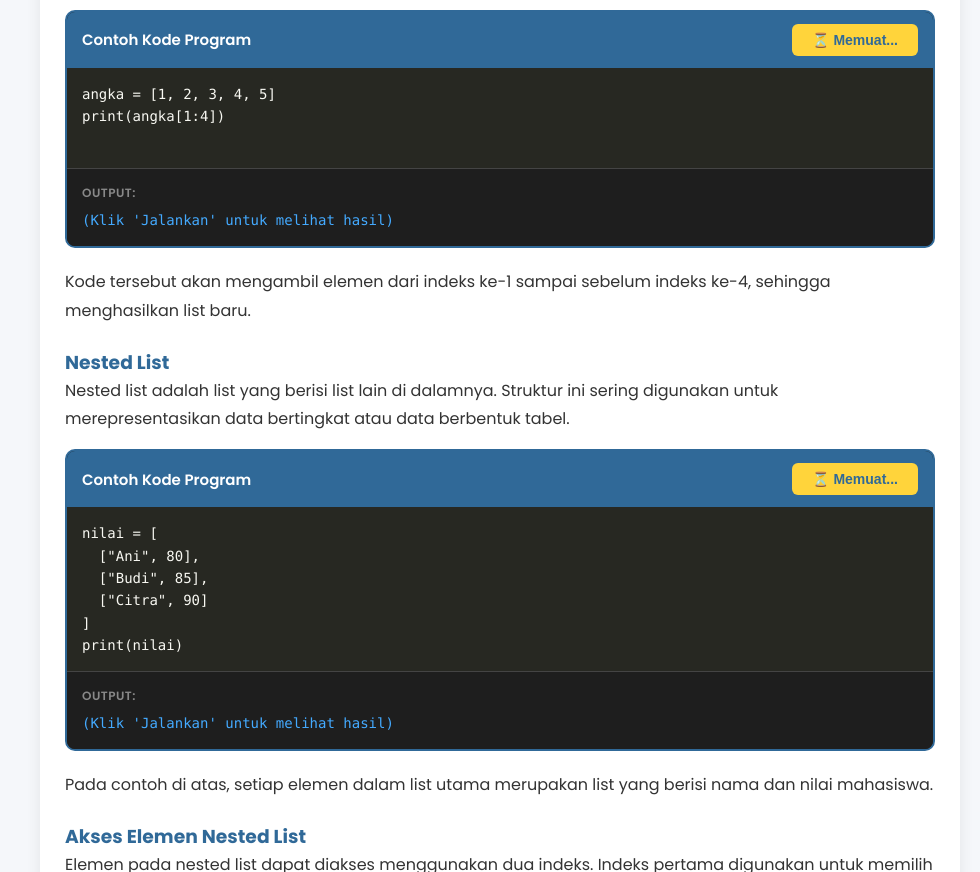
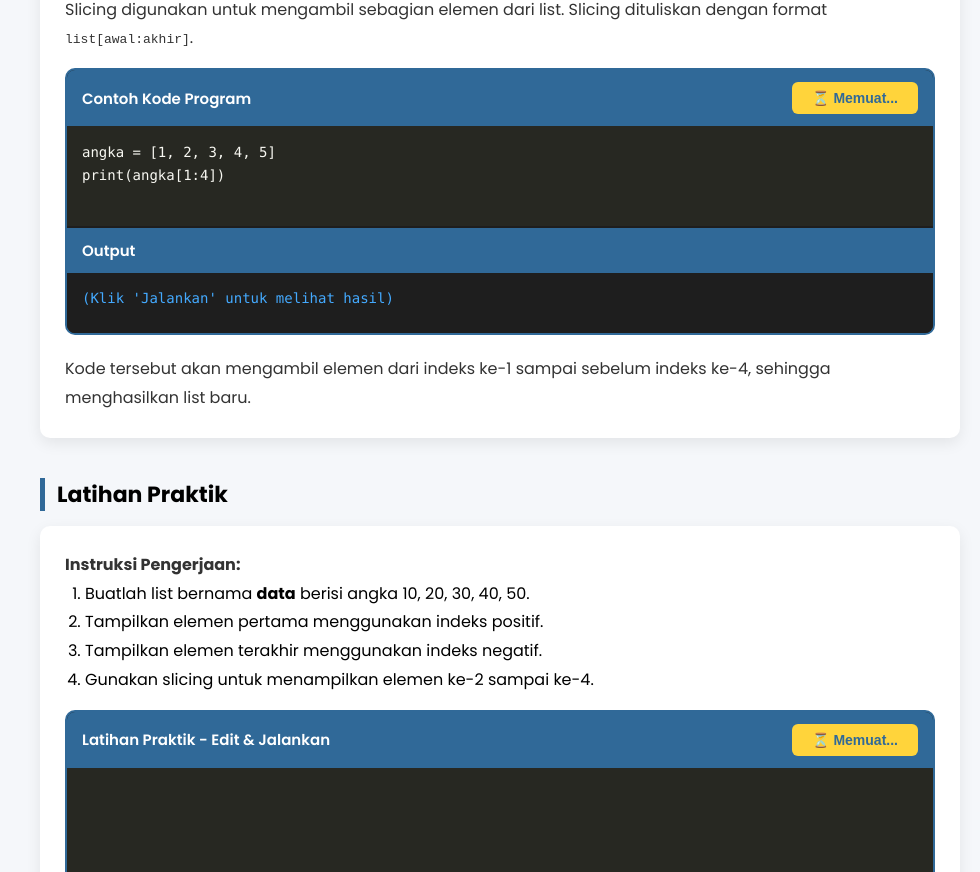
Before and after one commit to Halooci/Lidict, a React (Vite) app: page /List/PembuatanAksesElement in a window 1280 px wide. Shown: the part 1928-2800 px from the top of the page, without its empty margins (280-1260 px from the left). Built offline with nearby package versions, Linux system fonts and the light colour scheme.

Commit message:
subbab 2 ni

```diff
--- a/src/pages/materi/List/PembuatanAksesElement.jsx
+++ b/src/pages/materi/List/PembuatanAksesElement.jsx
@@ -7,11 +7,14 @@ export default function PembuatanAksesElement() {
   const [pyodideReady, setPyodideReady] = useState(false);
   const pyodideRef = useRef(null);
 
+  // Ref untuk textarea latihan
+  const latihanTextareaRef = useRef(null);
+
   // State untuk output setiap editor kode
   const [codeOutputs, setCodeOutputs] = useState({});
 
-  // State untuk menyimpan kode contoh (read-only)
-  const codeExamples = {
+  // State untuk menyimpan kode contoh (read-only) dan latihan (editable)
+  const [codeInputs, setCodeInputs] = useState({
     pembuatan: `buah = ["apel", "jeruk", "mangga"]
 print(buah)`,
     akses: `buah = ["apel", "jeruk", "mangga"]
@@ -22,26 +25,16 @@ print(buah[-1])
 print(buah[-2])`,
     slicing: `angka = [1, 2, 3, 4, 5]
 print(angka[1:4])`,
-    nested: `nilai = [
-  ["Ani", 80],
-  ["Budi", 85],
-  ["Citra", 90]
-]
-print(nilai)`,
-    aksesNested: `nilai = [
-  ["Ani", 80],
-  ["Budi", 85],
-  ["Citra", 90]
-]
-print(nilai[0][0])
-print(nilai[1][1])`
-  };
+    // LATIHAN KOSONG - hanya instruksi di komentar
+    latihan: `
+
+`
+  });
 
   // Load Pyodide saat komponen mount
   useEffect(() => {
     const loadPyodide = async () => {
       if (!window.loadPyodide) {
-        // Load script Pyodide jika belum ada
         const script = document.createElement('script');
         script.src = "https://cdn.jsdelivr.net/pyodide/v0.25.0/full/pyodide.js";
         script.async = true;
@@ -57,11 +50,10 @@ print(nilai[1][1])`
         setPyodideReady(true);
       }
     };
-
     loadPyodide();
   }, []);
 
-  // Fungsi untuk menjalankan kode Python
+  // Fungsi untuk menjalankan kode Python - VERSI FIX dengan StringIO
   const runPythonCode = async (codeKey) => {
     if (!pyodideReady || !pyodideRef.current) {
       setCodeOutputs(prev => ({
@@ -74,19 +66,42 @@ print(nilai[1][1])`
     try {
       const pyodide = pyodideRef.current;
 
-      // Redirect stdout ke variabel
-      pyodide.setStdout({ batched: (text) => {
-        setCodeOutputs(prev => ({
-          ...prev,
-          [codeKey]: (prev[codeKey] || "") + text
-        }));
-      }});
-
       // Clear output sebelumnya
       setCodeOutputs(prev => ({ ...prev, [codeKey]: "" }));
 
-      // Jalankan kode
-      await pyodide.runPythonAsync(codeExamples[codeKey]);
+      // Escape kode untuk dimasukkan ke dalam template string Python
+      const escapedCode = codeInputs[codeKey]
+        .replace(/\\/g, '\\\\')
+        .replace(/"/g, '\\"')
+        .replace(/\n/g, '\\n');
+
+      // Jalankan kode dengan StringIO untuk capture output
+      const result = await pyodide.runPythonAsync(`
+import sys
+from io import StringIO
+
+# Simpan stdout asli
+_old_stdout = sys.stdout
+
+# Ganti dengan StringIO
+sys.stdout = _buffer = StringIO()
+
+try:
+    exec("""
+${escapedCode}
+""")
+finally:
+    # Kembalikan stdout asli
+    sys.stdout = _old_stdout
+
+# Return hasil
+_buffer.getvalue()
+      `);
+
+      setCodeOutputs(prev => ({
+        ...prev,
+        [codeKey]: result
+      }));
 
     } catch (error) {
       setCodeOutputs(prev => ({
@@ -94,6 +109,11 @@ print(nilai[1][1])`
         [codeKey]: `❌ Error: ${error.message}`
       }));
     }
+  };
+
+  // Update code input untuk latihan
+  const updateCodeInput = (key, value) => {
+    setCodeInputs(prev => ({ ...prev, [key]: value }));
   };
 
   // Komponen reusable untuk editor kode Pyodide - READ ONLY
@@ -111,11 +131,45 @@ print(nilai[1][1])`
       </div>
       <div style={styles.codeInputReadOnly}>
         <pre style={styles.codePre}>
-          {codeExamples[codeKey]}
+          {codeInputs[codeKey]}
         </pre>
       </div>
+      <div style={styles.outputHeader}>
+        <span style={styles.outputTitle}>Output</span>
+      </div>
       <div style={styles.codeOutput}>
-        <div style={styles.outputLabel}>Output:</div>
+        <pre style={styles.outputContent}>
+          {codeOutputs[codeKey] || "(Klik 'Jalankan' untuk melihat hasil)"}
+        </pre>
+      </div>
+    </div>
+  );
+
+  // Komponen untuk editor kode yang BISA DIEDIT (Latihan Praktik)
+  const CodeEditorEditable = ({ codeKey, title }) => (
+    <div style={styles.codeEditorContainer}>
+      <div style={styles.codeEditorHeader}>
+        <span style={styles.codeEditorTitle}>{title}</span>
+        <button
+          style={styles.runButton}
+          onClick={() => runPythonCode(codeKey)}
+          disabled={!pyodideReady}
+        >
+          {pyodideReady ? "▶ Jalankan" : "⏳ Memuat..."}
+        </button>
+      </div>
+      {/* TEXTAREA untuk input yang bisa diedit */}
+      <textarea
+        ref={latihanTextareaRef}
+        style={styles.codeInputEditable}
+        value={codeInputs[codeKey]}
+        onChange={(e) => updateCodeInput(codeKey, e.target.value)}
+        spellCheck={false}
+      />
+      <div style={styles.outputHeader}>
+        <span style={styles.outputTitle}>Output</span>
+      </div>
+      <div style={styles.codeOutput}>
         <pre style={styles.outputContent}>
           {codeOutputs[codeKey] || "(Klik 'Jalankan' untuk melihat hasil)"}
         </pre>
@@ -149,7 +203,7 @@ print(nilai[1][1])`
                   <li>Menjelaskan cara mengakses elemen list menggunakan indeks.</li>
                   <li>Menjelaskan penggunaan indeks positif dan indeks negatif.</li>
                   <li>Menjelaskan konsep slicing pada list.</li>
-                  <li>Menjelaskan konsep nested list dan cara mengakses elemennya.</li>
+                  {/* HAPUS: Tujuan tentang nested list */}
                 </ol>
               </div>
             </section>
@@ -164,10 +218,6 @@ print(nilai[1][1])`
                   dipisahkan menggunakan tanda koma. Elemen list dapat berupa
                   string, integer, float, maupun tipe data lainnya.
                 </p>
-
-                {/* <p style={styles.text}>
-                  <strong>Contoh kode program:</strong>
-                </p> */}
 
                 <CodeEditor codeKey="pembuatan" />
 
@@ -186,10 +236,6 @@ print(nilai[1][1])`
                   dimulai dari angka 0 untuk elemen pertama.
                 </p>
 
-                {/* <p style={styles.text}>
-                  <strong>Contoh kode program:</strong>
-                </p> */}
-
                 <CodeEditor codeKey="akses" />
 
                 <p style={styles.text}>
@@ -206,10 +252,6 @@ print(nilai[1][1])`
                   untuk mengakses elemen terakhir.
                 </p>
 
-                {/* <p style={styles.text}>
-                  <strong>Contoh kode program:</strong>
-                </p> */}
-
                 <CodeEditor codeKey="negatif" />
 
                 <p style={styles.text}>
@@ -225,10 +267,6 @@ print(nilai[1][1])`
                   Slicing dituliskan dengan format <code>list[awal:akhir]</code>.
                 </p>
 
-                {/* <p style={styles.text}>
-                  <strong>Contoh kode program:</strong>
-                </p> */}
-
                 <CodeEditor codeKey="slicing" />
 
                 <p style={styles.text}>
@@ -236,45 +274,8 @@ print(nilai[1][1])`
                   sebelum indeks ke-4, sehingga menghasilkan list baru.
                 </p>
 
-                {/* NESTED LIST */}
-                <h3 style={styles.subTitle}>Nested List</h3>
-
-                <p style={styles.text}>
-                  Nested list adalah list yang berisi list lain di dalamnya.
-                  Struktur ini sering digunakan untuk merepresentasikan data
-                  bertingkat atau data berbentuk tabel.
-                </p>
-
-                {/* <p style={styles.text}>
-                  <strong>Contoh kode program:</strong>
-                </p> */}
-
-                <CodeEditor codeKey="nested" />
-
-                <p style={styles.text}>
-                  Pada contoh di atas, setiap elemen dalam list utama merupakan
-                  list yang berisi nama dan nilai mahasiswa.
-                </p>
-
-                {/* AKSES NESTED LIST */}
-                <h3 style={styles.subTitle}>Akses Elemen Nested List</h3>
-
-                <p style={styles.text}>
-                  Elemen pada nested list dapat diakses menggunakan dua indeks.
-                  Indeks pertama digunakan untuk memilih baris, sedangkan indeks
-                  kedua digunakan untuk memilih kolom.
-                </p>
-
-                {/* <p style={styles.text}>
-                  <strong>Contoh kode program:</strong>
-                </p> */}
-
-                <CodeEditor codeKey="aksesNested" />
-
-                <p style={styles.text}>
-                  Kode di atas akan menampilkan nama mahasiswa pertama dan nilai
-                  mahasiswa kedua dari nested list.
-                </p>
+                {/* HAPUS: MATERI NESTED LIST */}
+                {/* Bagian nested list dan aksesNested dihapus */}
 
               </div>
             </section>
@@ -291,30 +292,20 @@ print(nilai[1][1])`
                   <strong>Instruksi Pengerjaan:</strong>
                 </p>
 
+                {/* INSTRUKSI TANPA NESTED LIST */}
                 <ol style={styles.list}>
                   <li>Buatlah list bernama <b>data</b> berisi angka 10, 20, 30, 40, 50.</li>
                   <li>Tampilkan elemen pertama menggunakan indeks positif.</li>
                   <li>Tampilkan elemen terakhir menggunakan indeks negatif.</li>
                   <li>Gunakan slicing untuk menampilkan elemen ke-2 sampai ke-4.</li>
-                  <li>Buat nested list berisi nama dan nilai 2 mahasiswa.</li>
-                  <li>Tampilkan nama mahasiswa pertama dari nested list tersebut.</li>
+                  {/* HAPUS: Instruksi tentang nested list */}
                 </ol>
 
-                <p style={styles.text}>
-                  Ketikkan kode Python Anda pada editor berikut, lalu klik tombol
-                  <b> Run </b> untuk melihat hasilnya.
-                </p>
-
-                <div style={{ marginTop: "20px" }}>
-                  <iframe
-                    src="https://trinket.io/embed/python3"
-                    width="100%"
-                    height="500"
-                    frameBorder="0"
-                    allowFullScreen
-                    title="Latihan Pembuatan dan Akses Elemen"
-                  ></iframe>
-                </div>
+                {/* GANTI: Trinket diganti dengan Pyodide editable */}
+                <CodeEditorEditable
+                  codeKey="latihan"
+                  title="Latihan Praktik - Edit & Jalankan"
+                />
 
               </div>
             </section>
@@ -430,19 +421,37 @@ const styles = {
     wordWrap: "break-word",
     fontFamily: "'Consolas', 'Monaco', 'Courier New', monospace"
   },
+  // BARU: Style untuk textarea yang bisa diedit
+  codeInputEditable: {
+    width: "100%",
+    minHeight: "200px",
+    backgroundColor: "#272822",
+    color: "#f8f8f2",
+    border: "none",
+    padding: "15px",
+    fontFamily: "'Consolas', 'Monaco', 'Courier New', monospace",
+    fontSize: "14px",
+    lineHeight: "1.5",
+    resize: "vertical",
+    outline: "none",
+    direction: "ltr",
+    textAlign: "left"
+  },
+  // BARU: Header Output
+  outputHeader: {
+    backgroundColor: "#306998",
+    color: "white",
+    padding: "10px 15px",
+    borderTop: "2px solid #1e1e1e"
+  },
+  outputTitle: {
+    fontWeight: "600",
+    fontSize: "15px"
+  },
   codeOutput: {
     backgroundColor: "#1e1e1e",
-    borderTop: "1px solid #444",
     padding: "15px",
     minHeight: "60px"
-  },
-  outputLabel: {
-    color: "#888",
-    fontSize: "12px",
-    marginBottom: "8px",
-    textTransform: "uppercase",
-    letterSpacing: "0.5px",
-    fontWeight: "600"
   },
   outputContent: {
     color: "#4af",
```
